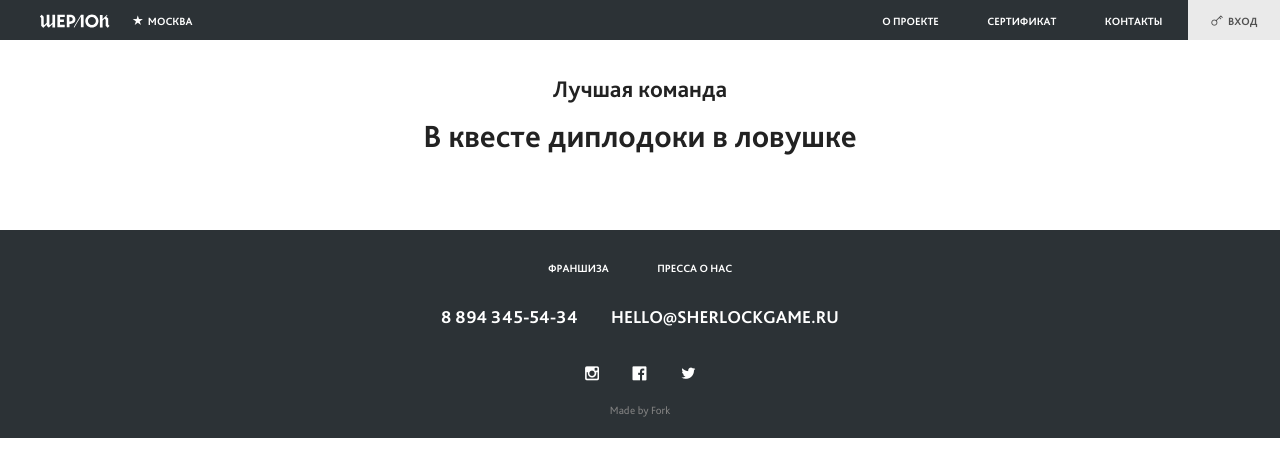
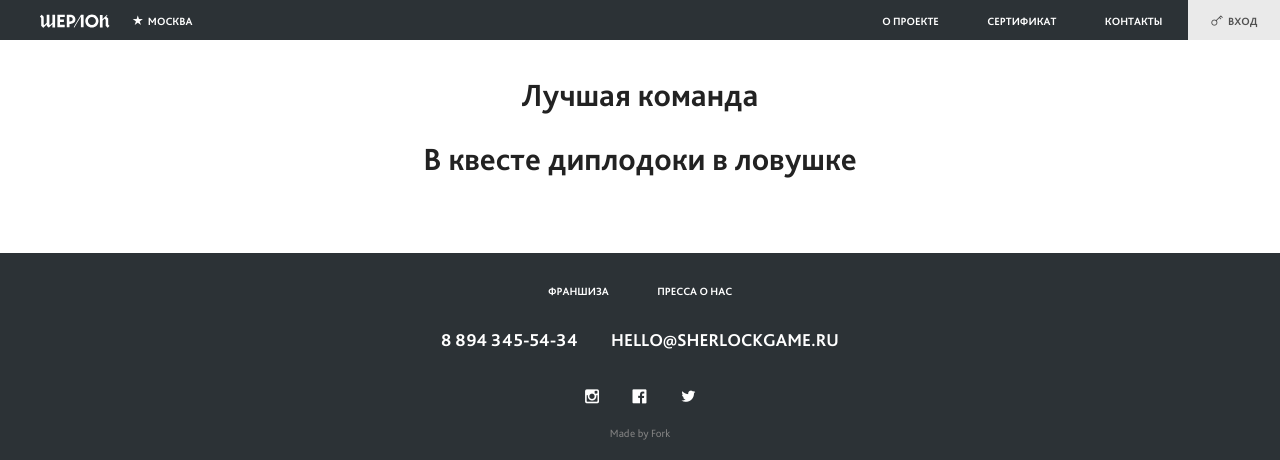
Before and after one commit to Nekrasovnetut/sherlockweb, a PHP site: page /quest-winers.php in a window 1280 px wide. Shown: the top 460 px of the page. Run offline with PHP 8.4, Linux system fonts and the light colour scheme.

Commit message:
Добавил заголовок h2
Signed-off-by: John Grishin <r@exah.ru>

```diff
--- a/assets/css/style.css
+++ b/assets/css/style.css
@@ -1011,8 +1011,8 @@ h1, h2, h3, h4, h5 {
 }
 
 h2 {
-  font-size: 1.571428571em;
-  margin-bottom: .5em;
+  font-size: 32px;
+  margin-bottom: .75em;
 }
 
 h3 {
--- a/assets/scss/_atoms/_type.scss
+++ b/assets/scss/_atoms/_type.scss
@@ -14,8 +14,8 @@ h1, h2, h3, h4, h5 {
 }
 
 h2 {
-	font-size: 1.571428571em;
-	margin-bottom: .5em;
+	font-size: 32px;
+	margin-bottom: .75em;
 }
 
 h3 {
```
Also changed, not shown: 1 other file.
